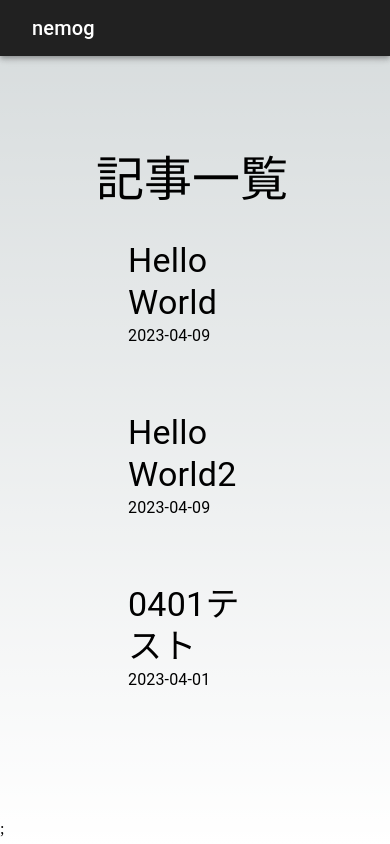
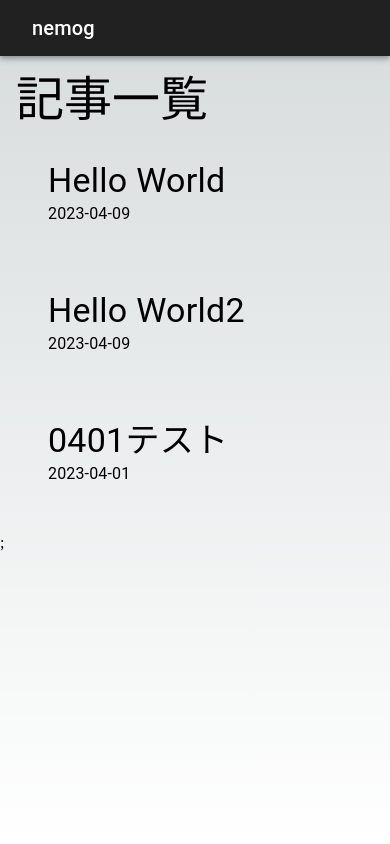
Before and after one commit to nemog9/NextBlog, a Next.js app: page / in a window 390 px wide. Built offline with nearby package versions, Linux system fonts and the light colour scheme.

Commit message:
スマホでの余白を調整

```diff
--- a/styles/Home.module.css
+++ b/styles/Home.module.css
@@ -4,6 +4,9 @@
   /* justify-content: space-between; */
   /* align-items: center; */
   padding: 6rem;
+  @media (max-width: 780px) {
+    padding: 1rem;
+  }
 }
 
 .description {
```
